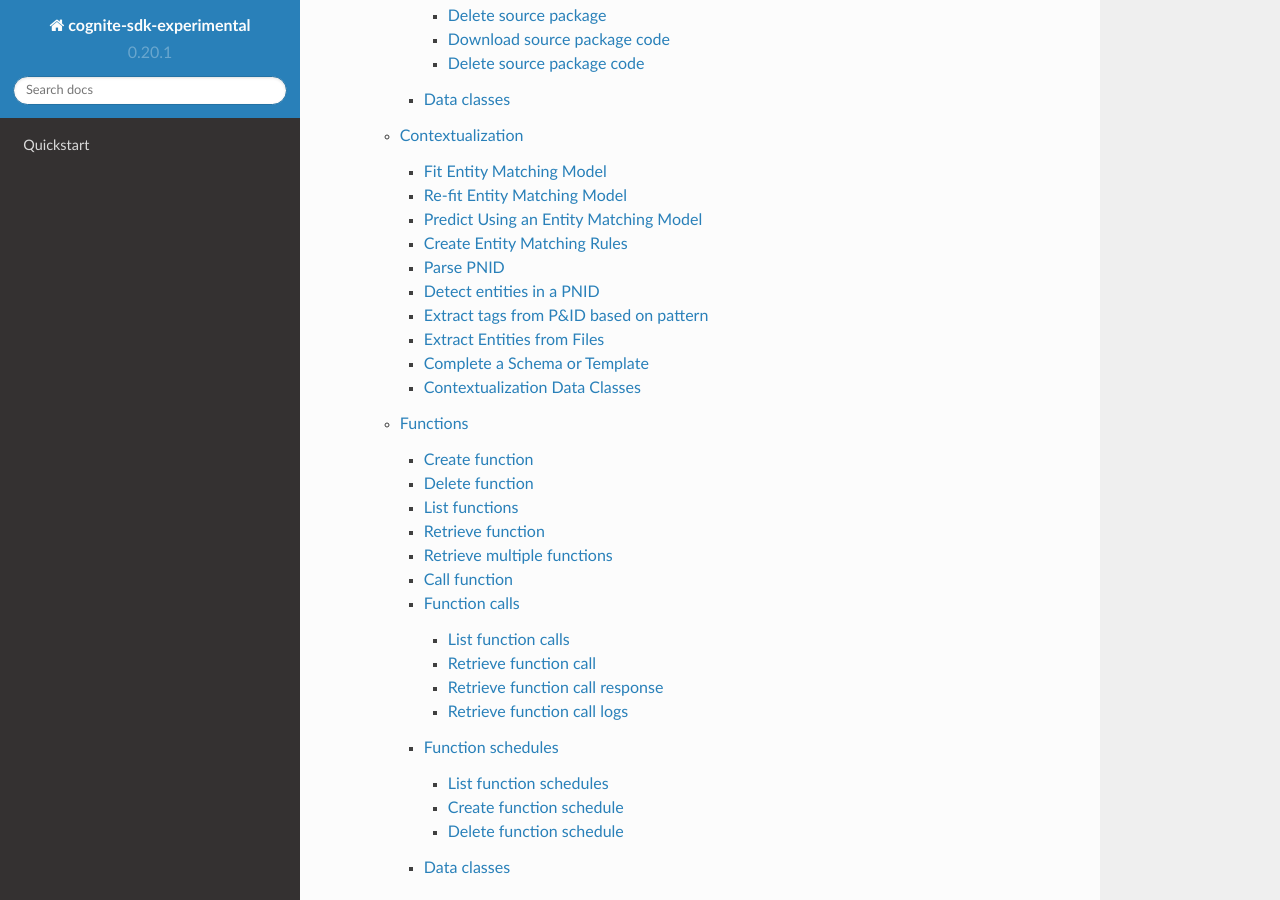
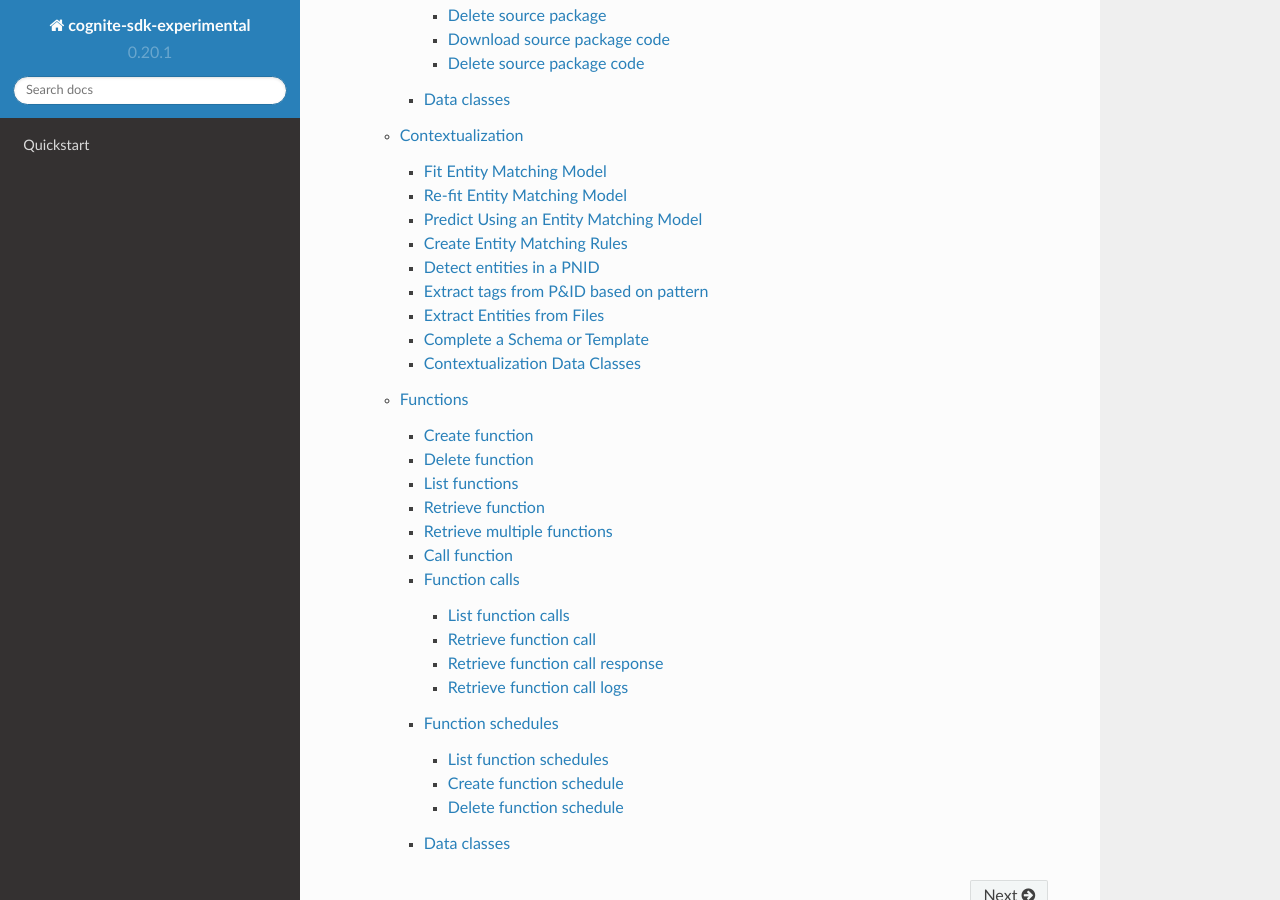
Before and after one commit to cognitedata/cognite-sdk-python-experimental, a Sphinx documentation site: the page built from docs/source/index.rst, in a window 1280 px wide and 900 px high, scrolled down 2400 px. Built offline with Sphinx 7.4.7 and the Read the Docs theme 2.0.0, drawn with Linux system fonts in a browser that asks for light colours.

Commit message:
pnid doc parse going to be removed

```diff
--- a/docs/source/cognite.rst
+++ b/docs/source/cognite.rst
@@ -338,10 +338,6 @@
 ^^^^^^^^^^^^^^^^^^^^^^^^^^^^
 .. automethod:: cognite.experimental._api.entity_matching.EntityMatchingAPI.create_rules
 
-Parse PNID
-^^^^^^^^^^
-.. automethod:: cognite.experimental._api.pnid_parsing.PNIDParsingAPI.parse
-
 Detect entities in a PNID
 ^^^^^^^^^^^^^^^^^^^^^^^^^
 .. automethod:: cognite.experimental._api.pnid_parsing.PNIDParsingAPI.detect
```
